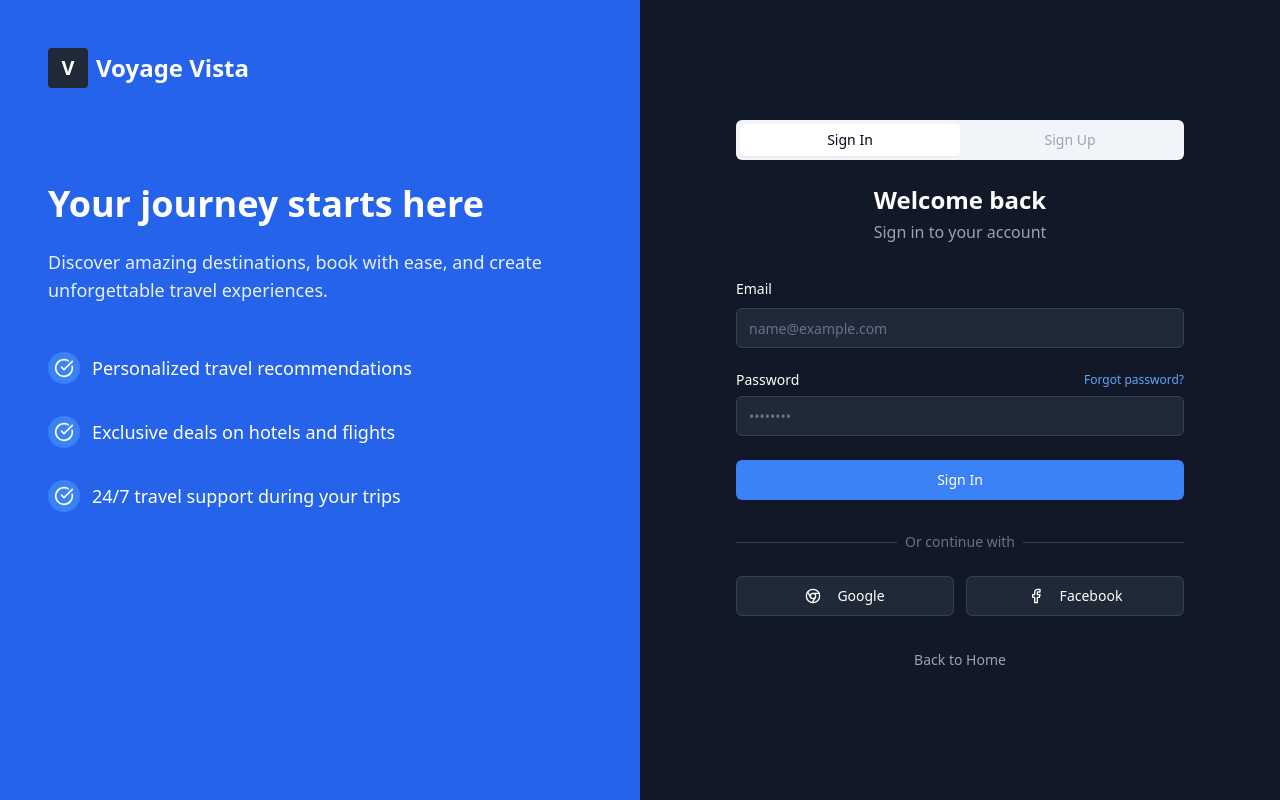
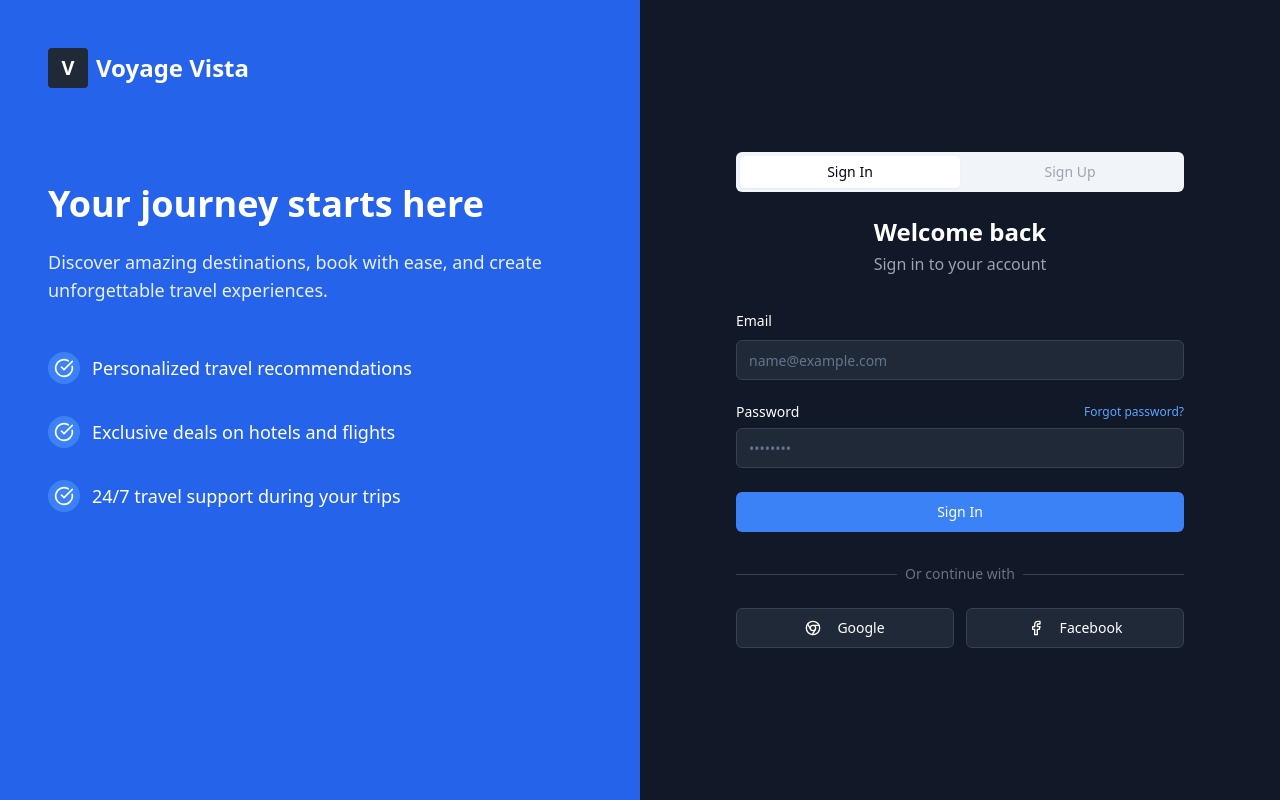
Before and after one commit to Abiney01/wanderlust-compass-voyage, a React (Vite) app: page /signin in a window 1280 px wide. Built offline with nearby package versions, Linux system fonts and the light colour scheme.

Commit message:
Remove "Back to Home" link
Remove the "Back to Home" link from the sign up page as it's not relevant without a sign-in.

```diff
--- a/src/pages/SignInPage.tsx
+++ b/src/pages/SignInPage.tsx
@@ -1,4 +1,3 @@
-
 import { useState } from "react";
 import { useNavigate } from "react-router-dom";
 import { Button } from "@/components/ui/button";
@@ -326,12 +325,6 @@ const SignInPage = () => {
               </form>
             </TabsContent>
           </Tabs>
-
-          <div className="mt-6 text-center">
-            <Button variant="link" onClick={() => navigate("/")} className="text-gray-400 hover:text-gray-300">
-              Back to Home
-            </Button>
-          </div>
         </div>
       </div>
 
```
